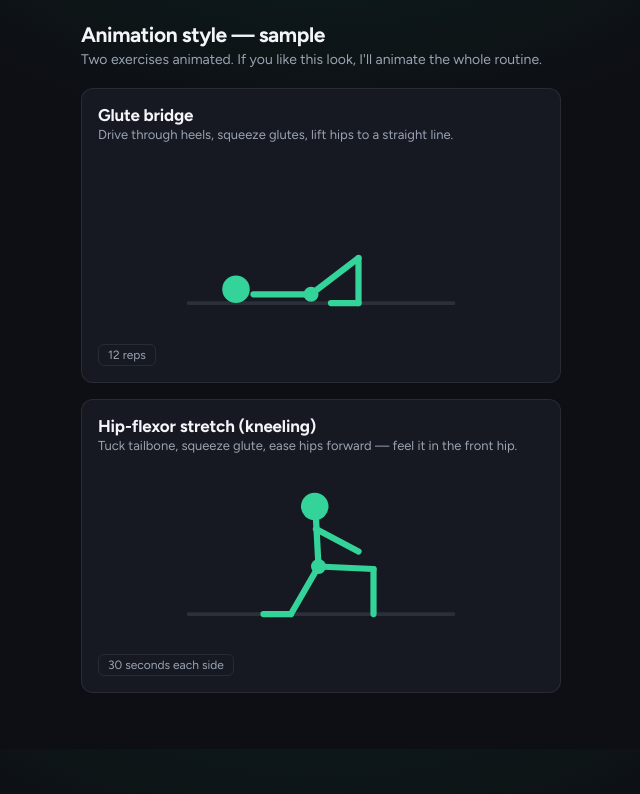
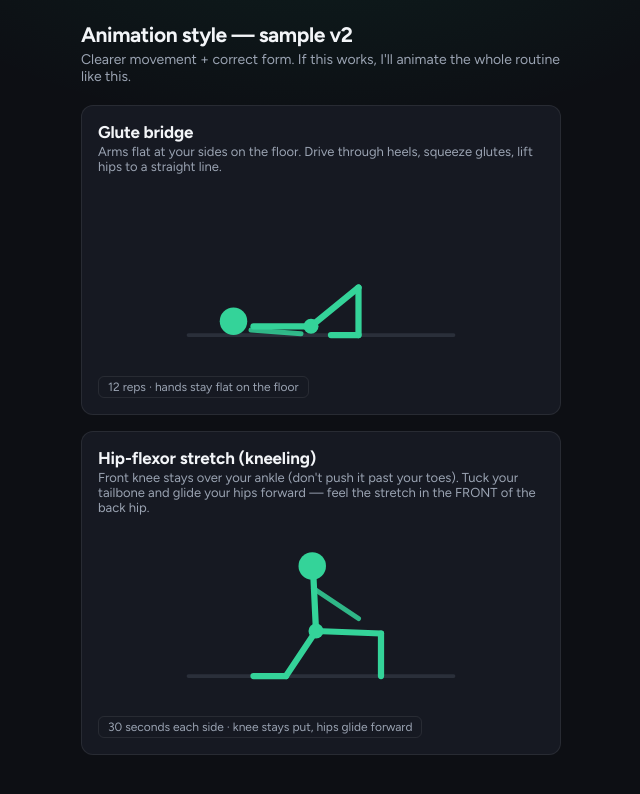
Before and after one commit to jitslog/posture-quest, a plain HTML site: page preview/anim/index.html in a window 1280 px wide. Shown: the whole page, without its empty margins (319-959 px from the left). Drawn offline with Linux system fonts and the light colour scheme.

Commit message:
Sync: loss-proof merge on sign-in; magic-link UX; verified badge; clearer animations
- onSignedIn now MERGES local+cloud (max scalars, union collections, recency for
  streak) so signing in can never wipe progress regardless of device order.
  Rewards de-duped by name to avoid seed duplicates; photos preserved by id.
- Magic-link button: confirmation message, disables + 60s resend cooldown,
  'tap the link on THIS device' guidance.
- Buddy panel: verified checkmark next to email-synced members.
- Animations v2: glute bridge shows arms flat on floor; hip-flexor glide is
  larger/clearer with knee-stays-over-ankle form. SW -> v10.

Co-Authored-By: Claude Opus 4.8 <noreply@anthropic.com>

```diff
--- a/preview/anim/index.html
+++ b/preview/anim/index.html
@@ -20,6 +20,7 @@
   .stage{display:flex; justify-content:center; margin-top:6px}
   svg{width:100%; max-width:300px; height:auto}
   .fig{fill:none; stroke:var(--accent); stroke-width:5; stroke-linecap:round; stroke-linejoin:round}
+  .arm{fill:none; stroke:var(--accent); stroke-width:4; stroke-linecap:round; stroke-linejoin:round; opacity:.85}
   .joint{fill:var(--accent); stroke:none}
   .ground{stroke:var(--line); stroke-width:3; stroke-linecap:round}
   .reps{display:inline-block; margin-top:8px; font-size:12px; color:var(--muted);
@@ -28,96 +29,100 @@
 </head>
 <body>
 <div class="wrap">
-  <h1>Animation style — sample</h1>
-  <p class="sub">Two exercises animated. If you like this look, I'll animate the whole routine.</p>
+  <h1>Animation style — sample v2</h1>
+  <p class="sub">Clearer movement + correct form. If this works, I'll animate the whole routine like this.</p>
 
   <!-- ================= GLUTE BRIDGE ================= -->
   <div class="card">
     <div class="ex-name">Glute bridge</div>
-    <div class="ex-cue">Drive through heels, squeeze glutes, lift hips to a straight line.</div>
+    <div class="ex-cue">Arms flat at your sides on the floor. Drive through heels, squeeze glutes, lift hips to a straight line.</div>
     <div class="stage">
       <svg viewBox="0 0 240 150" role="img" aria-label="Glute bridge animation">
         <line class="ground" x1="14" y1="124" x2="226" y2="124"/>
-        <!-- head + shoulder stay grounded -->
-        <circle class="joint" cx="52" cy="113" r="11"/>
+        <!-- head stays on floor -->
+        <circle class="joint" cx="50" cy="113" r="11"/>
+        <!-- ARM flat on floor at side (stays down the whole time) -->
+        <line class="arm" x1="64" y1="120" x2="104" y2="123"/>
         <!-- planted foot + shin (fixed) -->
         <line class="fig" x1="150" y1="124" x2="128" y2="124"/>
-        <line class="fig" x1="150" y1="124" x2="150" y2="88"/>
+        <line class="fig" x1="150" y1="124" x2="150" y2="86"/>
         <!-- torso: shoulder(66,117) -> hip -->
         <line class="fig" x1="66" y1="117" x2="112" y2="117">
-          <animate attributeName="y2" values="117;84;117" dur="2.4s" repeatCount="indefinite"
+          <animate attributeName="y2" values="117;82;117" dur="2.6s" repeatCount="indefinite"
             keyTimes="0;0.5;1" calcMode="spline" keySplines="0.45 0 0.2 1; 0.45 0 0.2 1"/>
         </line>
-        <!-- thigh: hip -> knee(150,88) -->
-        <line class="fig" x1="112" y1="117" x2="150" y2="88">
-          <animate attributeName="y1" values="117;84;117" dur="2.4s" repeatCount="indefinite"
+        <!-- thigh: hip -> knee(150,86) -->
+        <line class="fig" x1="112" y1="117" x2="150" y2="86">
+          <animate attributeName="y1" values="117;82;117" dur="2.6s" repeatCount="indefinite"
             keyTimes="0;0.5;1" calcMode="spline" keySplines="0.45 0 0.2 1; 0.45 0 0.2 1"/>
         </line>
         <!-- hip joint -->
         <circle class="joint" cx="112" cy="117" r="6">
-          <animate attributeName="cy" values="117;84;117" dur="2.4s" repeatCount="indefinite"
+          <animate attributeName="cy" values="117;82;117" dur="2.6s" repeatCount="indefinite"
             keyTimes="0;0.5;1" calcMode="spline" keySplines="0.45 0 0.2 1; 0.45 0 0.2 1"/>
         </circle>
       </svg>
     </div>
-    <span class="reps">12 reps</span>
+    <span class="reps">12 reps · hands stay flat on the floor</span>
   </div>
 
   <!-- ================= HIP-FLEXOR STRETCH ================= -->
   <div class="card">
     <div class="ex-name">Hip-flexor stretch (kneeling)</div>
-    <div class="ex-cue">Tuck tailbone, squeeze glute, ease hips forward — feel it in the front hip.</div>
+    <div class="ex-cue">Front knee stays over your ankle (don't push it past your toes). Tuck your tailbone and glide your hips forward — feel the stretch in the FRONT of the back hip.</div>
     <div class="stage">
       <svg viewBox="0 0 240 150" role="img" aria-label="Kneeling hip flexor stretch animation">
         <line class="ground" x1="14" y1="124" x2="226" y2="124"/>
-        <!-- back lower leg on ground: back knee(96,124) -> back foot(74,124) -->
-        <line class="fig" x1="96" y1="124" x2="74" y2="124"/>
-        <!-- front shin: foot(162,124) -> front knee(162,88) fixed -->
-        <line class="fig" x1="162" y1="124" x2="162" y2="88"/>
+        <!-- back lower leg on ground: back knee(92,124) -> back foot(66,124) -->
+        <line class="fig" x1="92" y1="124" x2="66" y2="124"/>
+        <!-- front shin: foot(168,124) -> front knee(168,90) — STAYS VERTICAL & FIXED (knee over ankle) -->
+        <line class="fig" x1="168" y1="124" x2="168" y2="90"/>
 
-        <!-- back thigh: back knee(96,124) -> hip -->
-        <line class="fig" x1="96" y1="124" x2="118" y2="86">
-          <animate attributeName="x2" values="118;130;118" dur="2.6s" repeatCount="indefinite"
+        <!-- back thigh: back knee(92,124) -> hip (hip glides forward) -->
+        <line class="fig" x1="92" y1="124" x2="116" y2="88">
+          <animate attributeName="x2" values="116;142;116" dur="3s" repeatCount="indefinite"
             keyTimes="0;0.5;1" calcMode="spline" keySplines="0.42 0 0.2 1; 0.42 0 0.2 1"/>
-          <animate attributeName="y2" values="86;94;86" dur="2.6s" repeatCount="indefinite"
+          <animate attributeName="y2" values="88;100;88" dur="3s" repeatCount="indefinite"
             keyTimes="0;0.5;1" calcMode="spline" keySplines="0.42 0 0.2 1; 0.42 0 0.2 1"/>
         </line>
-        <!-- front thigh: front knee(162,88) -> hip -->
-        <line class="fig" x1="162" y1="88" x2="118" y2="86">
-          <animate attributeName="x2" values="118;130;118" dur="2.6s" repeatCount="indefinite"
+        <!-- front thigh: front knee(168,90) -> hip -->
+        <line class="fig" x1="168" y1="90" x2="116" y2="88">
+          <animate attributeName="x2" values="116;142;116" dur="3s" repeatCount="indefinite"
             keyTimes="0;0.5;1" calcMode="spline" keySplines="0.42 0 0.2 1; 0.42 0 0.2 1"/>
-          <animate attributeName="y2" values="86;94;86" dur="2.6s" repeatCount="indefinite"
+          <animate attributeName="y2" values="88;100;88" dur="3s" repeatCount="indefinite"
             keyTimes="0;0.5;1" calcMode="spline" keySplines="0.42 0 0.2 1; 0.42 0 0.2 1"/>
         </line>
-        <!-- torso: hip -> shoulder -->
-        <line class="fig" x1="118" y1="86" x2="116" y2="48">
-          <animate attributeName="x1" values="118;130;118" dur="2.6s" repeatCount="indefinite"
+        <!-- torso: hip -> shoulder (stays tall, travels forward with hips) -->
+        <line class="fig" x1="116" y1="88" x2="114" y2="46">
+          <animate attributeName="x1" values="116;142;116" dur="3s" repeatCount="indefinite"
             keyTimes="0;0.5;1" calcMode="spline" keySplines="0.42 0 0.2 1; 0.42 0 0.2 1"/>
-          <animate attributeName="y1" values="86;94;86" dur="2.6s" repeatCount="indefinite"
+          <animate attributeName="y1" values="88;100;88" dur="3s" repeatCount="indefinite"
             keyTimes="0;0.5;1" calcMode="spline" keySplines="0.42 0 0.2 1; 0.42 0 0.2 1"/>
-          <animate attributeName="x2" values="116;128;116" dur="2.6s" repeatCount="indefinite"
+          <animate attributeName="x2" values="114;138;114" dur="3s" repeatCount="indefinite"
             keyTimes="0;0.5;1" calcMode="spline" keySplines="0.42 0 0.2 1; 0.42 0 0.2 1"/>
         </line>
-        <!-- arm: shoulder -> hand (on front thigh) -->
-        <line class="fig" x1="116" y1="56" x2="150" y2="74" stroke-width="4">
-          <animate attributeName="x1" values="116;128;116" dur="2.6s" repeatCount="indefinite"
+        <!-- arm: shoulder -> hand resting on front thigh -->
+        <line class="arm" x1="114" y1="54" x2="150" y2="78">
+          <animate attributeName="x1" values="114;138;114" dur="3s" repeatCount="indefinite"
+            keyTimes="0;0.5;1" calcMode="spline" keySplines="0.42 0 0.2 1; 0.42 0 0.2 1"/>
+          <animate attributeName="x2" values="150;168;150" dur="3s" repeatCount="indefinite"
             keyTimes="0;0.5;1" calcMode="spline" keySplines="0.42 0 0.2 1; 0.42 0 0.2 1"/>
         </line>
         <!-- head -->
-        <circle class="joint" cx="115" cy="38" r="11">
-          <animate attributeName="cx" values="115;127;115" dur="2.6s" repeatCount="indefinite"
+        <circle class="joint" cx="113" cy="36" r="11">
+          <animate attributeName="cx" values="113;137;113" dur="3s" repeatCount="indefinite"
             keyTimes="0;0.5;1" calcMode="spline" keySplines="0.42 0 0.2 1; 0.42 0 0.2 1"/>
         </circle>
         <!-- hip joint -->
-        <circle class="joint" cx="118" cy="86" r="6">
-          <animate attributeName="cx" values="118;130;118" dur="2.6s" repeatCount="indefinite"
+        <circle class="joint" cx="116" cy="88" r="6">
+          <animate attributeName="cx" values="116;142;116" dur="3s" repeatCount="indefinite"
             keyTimes="0;0.5;1" calcMode="spline" keySplines="0.42 0 0.2 1; 0.42 0 0.2 1"/>
-          <animate attributeName="cy" values="86;94;86" dur="2.6s" repeatCount="indefinite"
+          <animate attributeName="cy" values="88;100;88" dur="3s" repeatCount="indefinite"
             keyTimes="0;0.5;1" calcMode="spline" keySplines="0.42 0 0.2 1; 0.42 0 0.2 1"/>
         </circle>
       </svg>
     </div>
-    <span class="reps">30 seconds each side</span>
+    <span class="reps">30 seconds each side · knee stays put, hips glide forward</span>
   </div>
 </div>
 </body>
--- a/sw.js
+++ b/sw.js
@@ -1,5 +1,5 @@
 // Posture Quest service worker — offline-first caching.
-const CACHE = 'posture-quest-v9';
+const CACHE = 'posture-quest-v10';
 const ASSETS = [
   './',
   './index.html',
```
Also changed, not shown: index.html (+54 -7 lines).
